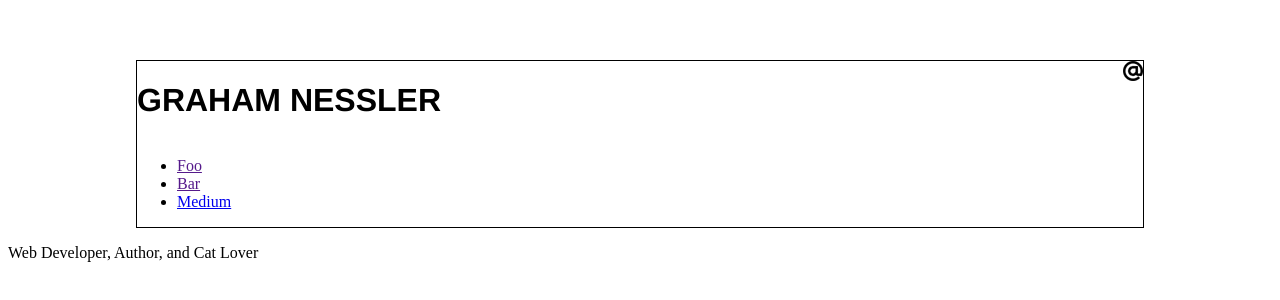
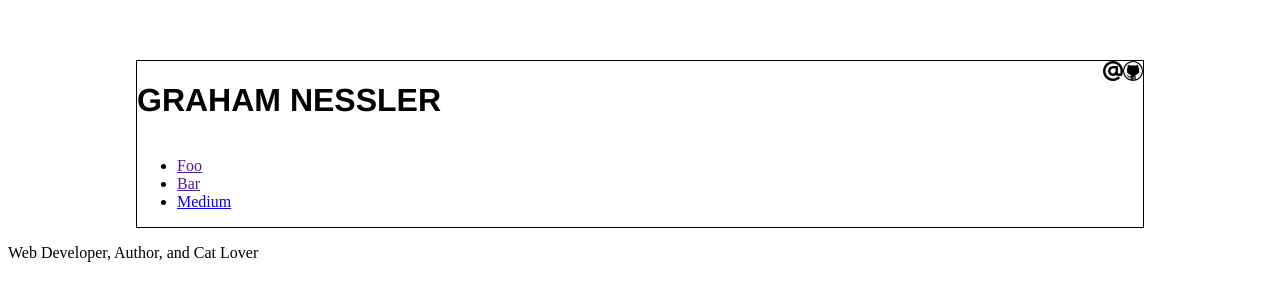
Before and after one commit to gness1804/personal-site, a Vue app: page / in a window 1280 px wide. Shown: the top 300 px of the page. Built offline with nearby package versions, Linux system fonts and the light colour scheme.

Commit message:
Add github logo

```diff
--- a/src/components/Header.vue
+++ b/src/components/Header.vue
@@ -2,8 +2,9 @@
   .header
     .top-part
       h1 {{name}}
-      .social-icons
+      .social-icons-container
         img(src="../assets/at.png" alt="Email me." v-on:click="openEmail" class="social-icon clickable-img")
+        img(src="../assets/github.png" alt="Github logo." v-on:click="openGithub" class="social-icon clickable-img")
     nav
       ul(class="header-links")
         li
@@ -25,6 +26,9 @@ export default {
   methods: {
     openEmail: function () {
       window.open('mailto:gness1804@gmail.com');
+    },
+    openGithub: function () {
+      window.open('https://github.com/gness1804/');
     }
   },
 }
@@ -47,6 +51,12 @@ export default {
     justify-content: space-between;
   }
 
-  .social-icons {
+  .social-icons-container {
+
+  }
+
+  .social-icon {
+    height: 20px;
+    width: 20px;
   }
 </style>
```
Also changed, not shown: src/assets/github.png (added).
